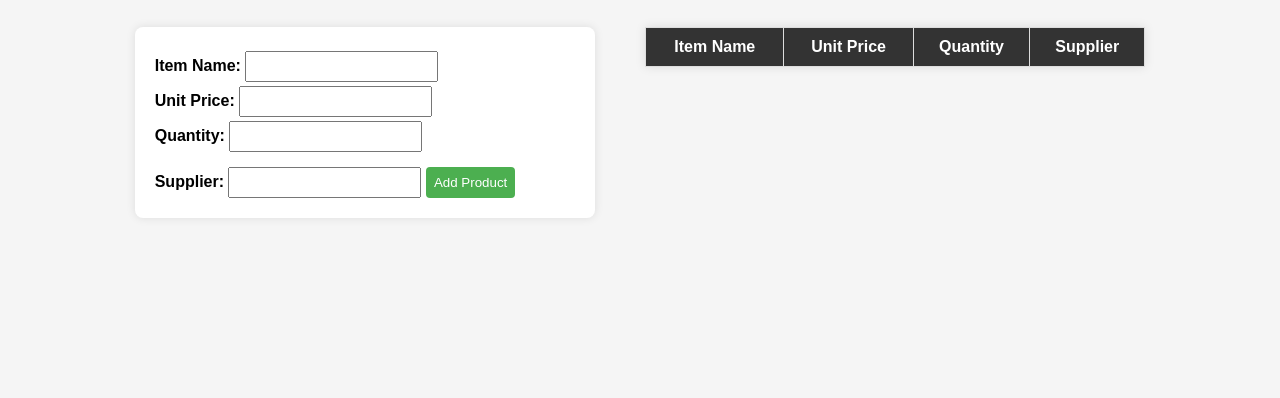
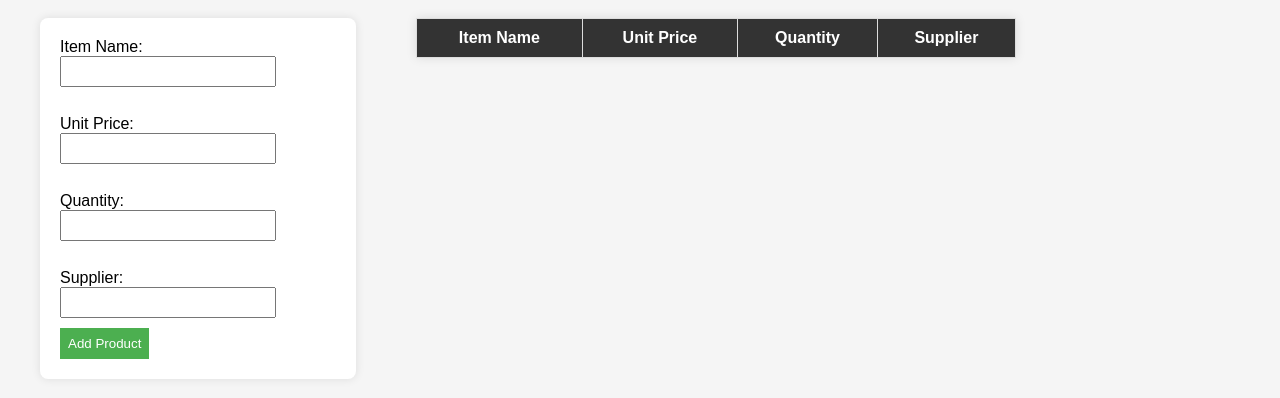
Before and after one commit to DanielDave2004/pdrill-frontend, a plain HTML site: page index.html in a window 1280 px wide. Shown: the part 80-478 px from the top of the page. Drawn offline with Linux system fonts and the light colour scheme; no server answers.

Commit message:
Update styles.css

```diff
--- a/styles.css
+++ b/styles.css
@@ -6,64 +6,44 @@ body{
 
 h1{
     text-align:center;
-    margin-bottom:30px;
 }
 
-/* Flex Container */
 #container{
     display:flex;
-    justify-content:center;
-    align-items:flex-start;
-    gap:50px;
-    flex-wrap:wrap;
+    gap:60px;
 }
 
 /* Form */
 #form{
-    display:flex;
-    flex-direction:column;
     background:white;
     padding:20px;
     border-radius:8px;
     box-shadow:0 0 10px rgba(0,0,0,0.1);
-    min-width:220px;
 }
 
-#form label{
-    margin-top:10px;
-    font-weight:bold;
+input{
+    display:block;
+    margin-bottom:10px;
+    padding:6px;
+    width:200px;
 }
 
-#form input{
-    padding:6px;
-    margin-top:4px;
-}
-
-/* Button */
 button{
-    margin-top:15px;
     padding:8px;
     background:#4CAF50;
     color:white;
     border:none;
     cursor:pointer;
-    border-radius:4px;
 }
 
-button:hover{
-    background:#45a049;
-}
-
-/* Table Container */
+/* Table */
 table{
-    flex:1;
     border-collapse: collapse;
-    min-width:500px;
+    width:600px;
     background:white;
     box-shadow:0 0 10px rgba(0,0,0,0.1);
 }
 
-/* Table Cells */
 th, td{
     border:1px solid #ddd;
     padding:10px;
```
